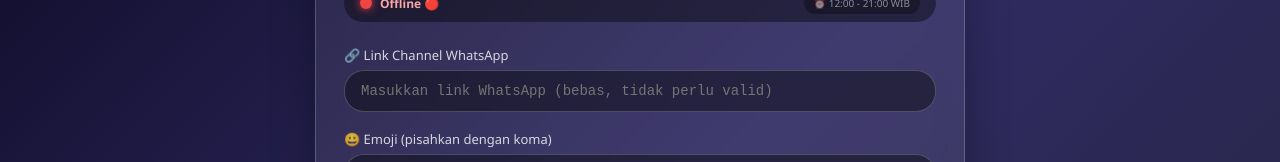
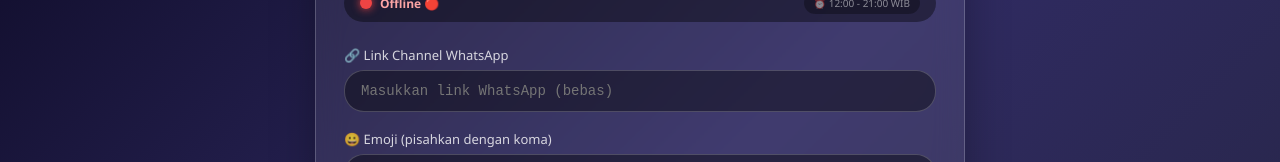
Before and after one commit to fahz-devoffc/channel-react, a plain HTML site: page index.html in a window 1280 px wide. Shown: the part 153-315 px from the top of the page. Drawn offline with Linux system fonts and the light colour scheme; no server answers.

Commit message:
Update index.html

```diff
--- a/index.html
+++ b/index.html
@@ -485,7 +485,7 @@
 
     <div class="form-group">
         <label>🔗 Link Channel WhatsApp</label>
-        <input type="text" id="waLink" placeholder="Masukkan link WhatsApp (bebas, tidak perlu valid)" autocomplete="off">
+        <input type="text" id="waLink" placeholder="Masukkan link WhatsApp (bebas)" autocomplete="off">
     </div>
 
     <div class="form-group">
```
